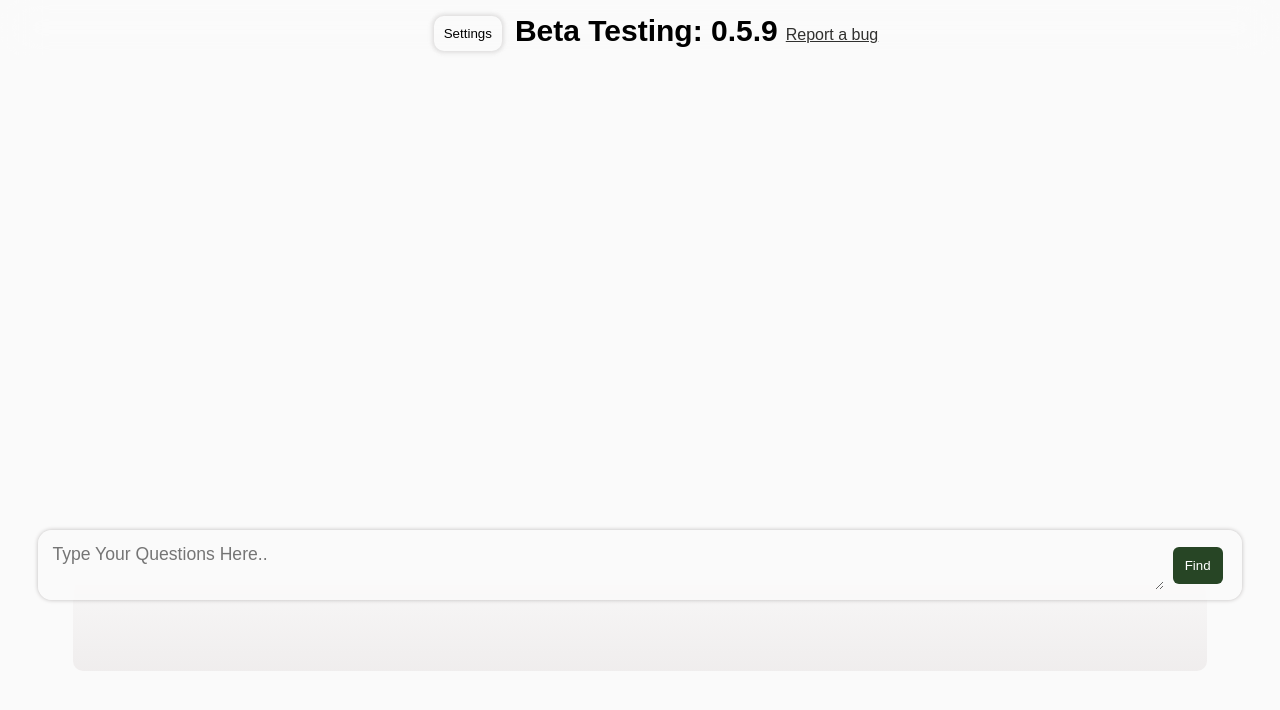
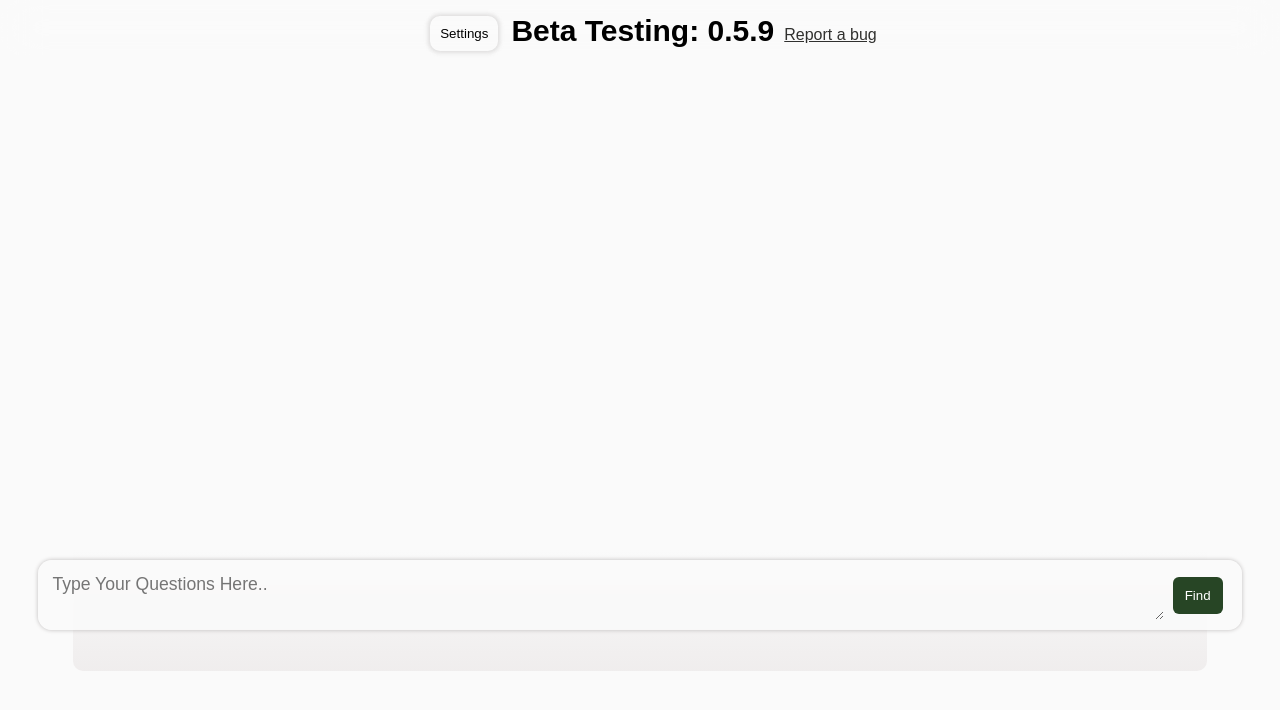
Before and after one commit to 017lead/WisdomPenai.0.01, a plain HTML site: page Chat.html in a window 1280 px wide. Drawn offline with nearby package versions, Linux system fonts and the light colour scheme.

Commit message:
Update Chat.html

```diff
--- a/Chat.html
+++ b/Chat.html
@@ -13,7 +13,7 @@
             padding: 0px;
             box-sizing: border-box;
         }
-       body {
+        body {
             font-family: Arial , sans-serif;
             background-color: #fafafacc;
 
@@ -38,7 +38,7 @@
         }
         header a{
             margin-top: 10px;
-            margin-left: 8px;
+            margin-left: 10px;
 
         }
         .dropbtn{
@@ -52,7 +52,7 @@
            position: relative;
             display: inline-block;
             margin-top: 13px;
-            margin-left: 49px;
+            margin-left: 44px;
             margin-right: 10px;
             padding: 3px;
           }
@@ -110,7 +110,7 @@
         }
 
         #overlaybox{
-            position: fixed;
+            position: relative;
             display: flex;
             align-items: center;
             text-align: center;
@@ -140,7 +140,7 @@
     background-color: #fafafacc;
     backdrop-filter: blur(1.5px);
     box-shadow: 0px 0px 4px rgb(189, 186, 186);
-    top: 530px;
+    top: 560px;
         }
 
 .light-br{
@@ -152,7 +152,7 @@
             flex-grow: 1;
             overflow: auto;
             color: #333;
-            min-height: 80%;
+            min-height: 90%;
 
             background-image:linear-gradient(rgba(240, 234, 234, 0) 80%, rgba(224, 218, 218, 0.401));
 
```
